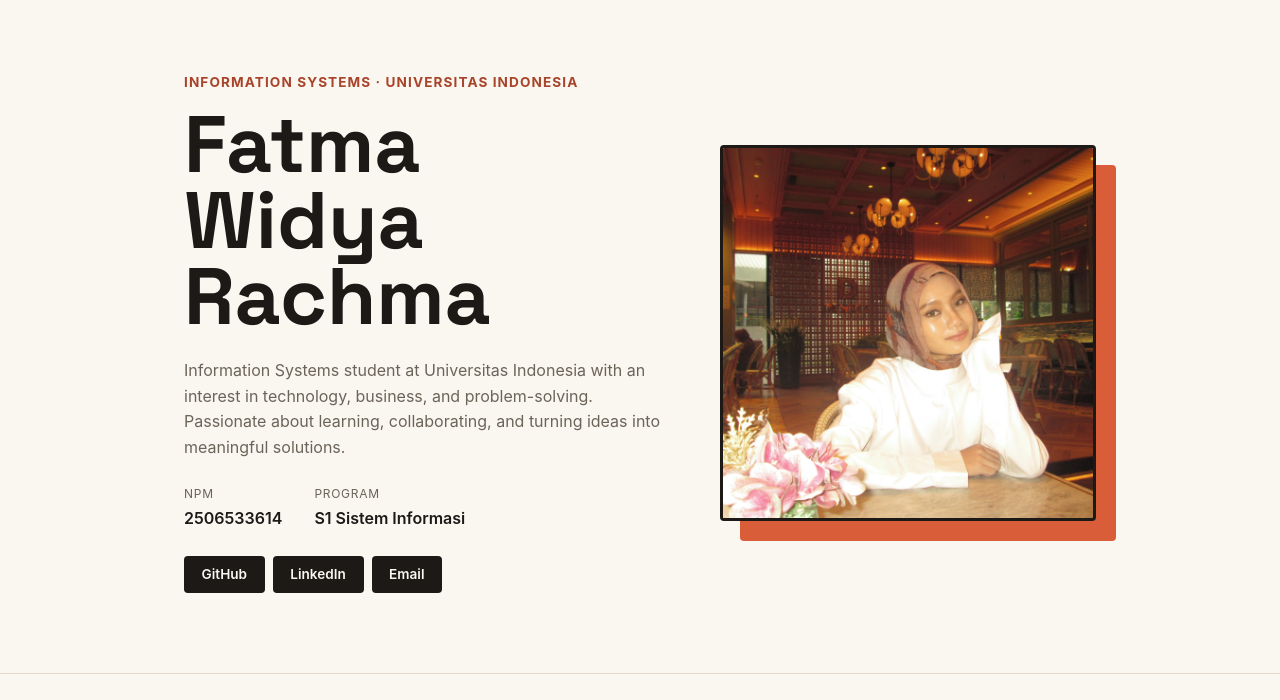
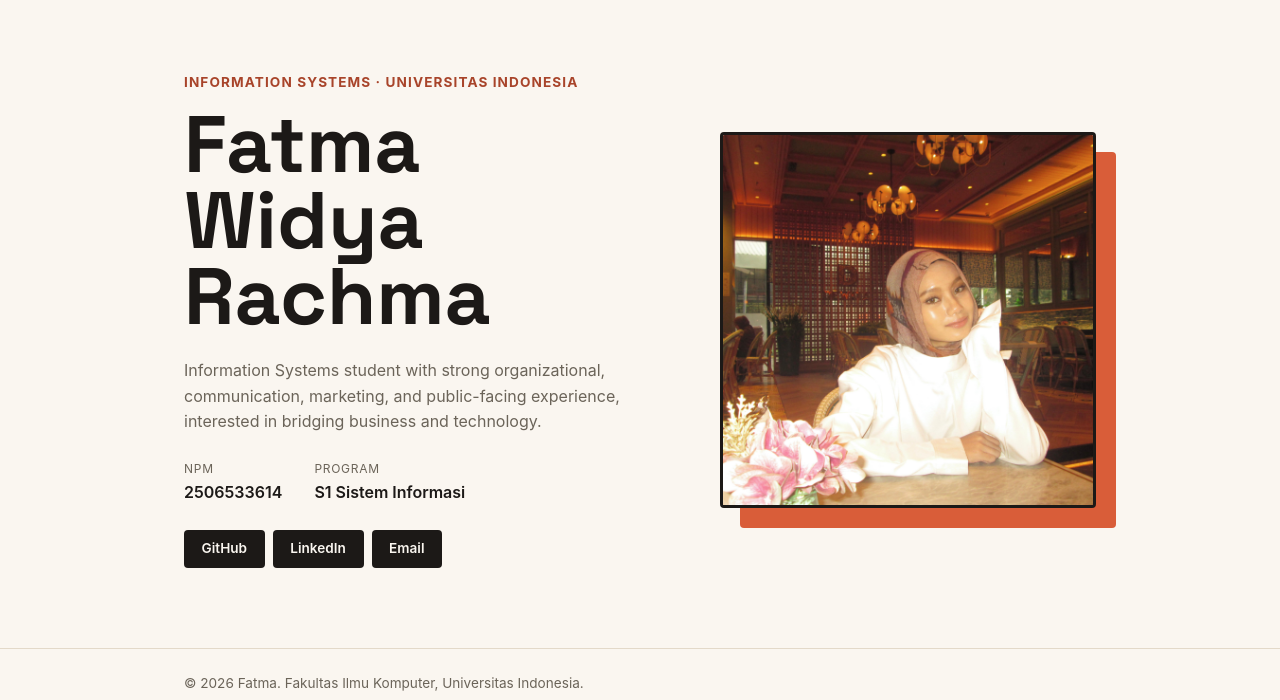
Before and after one commit to fatmawidya/myportofolio, a Django app: page / in a window 1280 px wide. Shown: the part 74-774 px from the top of the page. Run offline with Django 5.2, Linux system fonts and the light colour scheme.

Commit message:
ganti bio

```diff
--- a/templates/index.html
+++ b/templates/index.html
@@ -30,7 +30,7 @@
                     <img class="avatar" src="/static/img/fatma cantik.jpeg" alt="Photo of Fatma">
                 </div>
                 <div class="hero-details">
-                    <p class="bio">Information Systems student at Universitas Indonesia with an interest in technology, business, and problem-solving. Passionate about learning, collaborating, and turning ideas into meaningful solutions.
+                    <p class="bio">Information Systems student with strong organizational, communication, marketing, and public-facing experience, interested in bridging business and technology.
 </p>
                     <dl class="meta-list">
                         <div class="meta-row">
```
